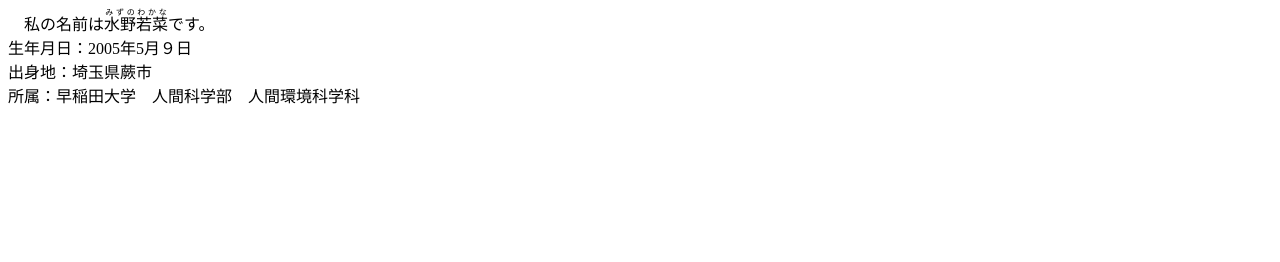
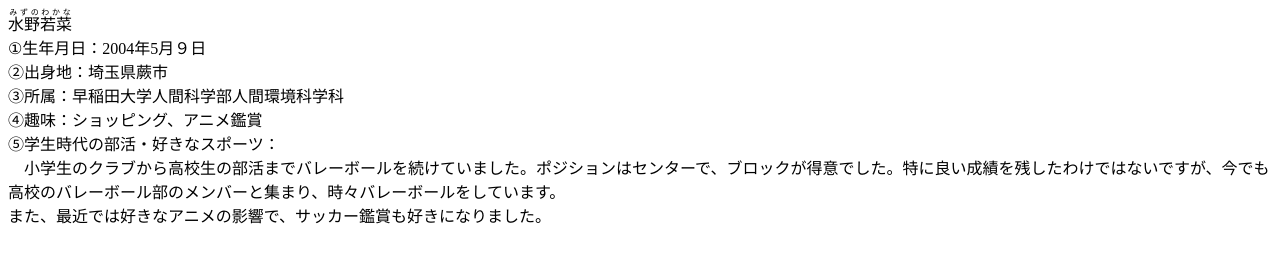
Before and after one commit to kngthyn/kadai, a plain HTML site: page index.html in a window 1280 px wide. Drawn offline with Linux system fonts and the light colour scheme.

Commit message:
Update index.html

```diff
--- a/index.html
+++ b/index.html
@@ -5,9 +5,13 @@
 <title>自己紹介</title>
 </head>
 <body>
-　私の名前は<ruby>水野若菜<rt>みずのわかな</rt></ruby>です。
-　<br>生年月日：2005年5月９日
- <br>出身地：埼玉県蕨市
- <br>所属：早稲田大学　人間科学部　人間環境科学科
+<ruby>水野若菜<rt>みずのわかな</rt></ruby>
+　<br>①生年月日：2004年5月９日
+ <br>②出身地：埼玉県蕨市
+ <br>③所属：早稲田大学人間科学部人間環境科学科
+ <br>④趣味：ショッピング、アニメ鑑賞
+ <br>⑤学生時代の部活・好きなスポーツ：
+ <br>　小学生のクラブから高校生の部活までバレーボールを続けていました。ポジションはセンターで、ブロックが得意でした。特に良い成績を残したわけではないですが、今でも高校のバレーボール部のメンバーと集まり、時々バレーボールをしています。
+ <br> また、最近では好きなアニメの影響で、サッカー鑑賞も好きになりました。
 </body>
 </html>
```
